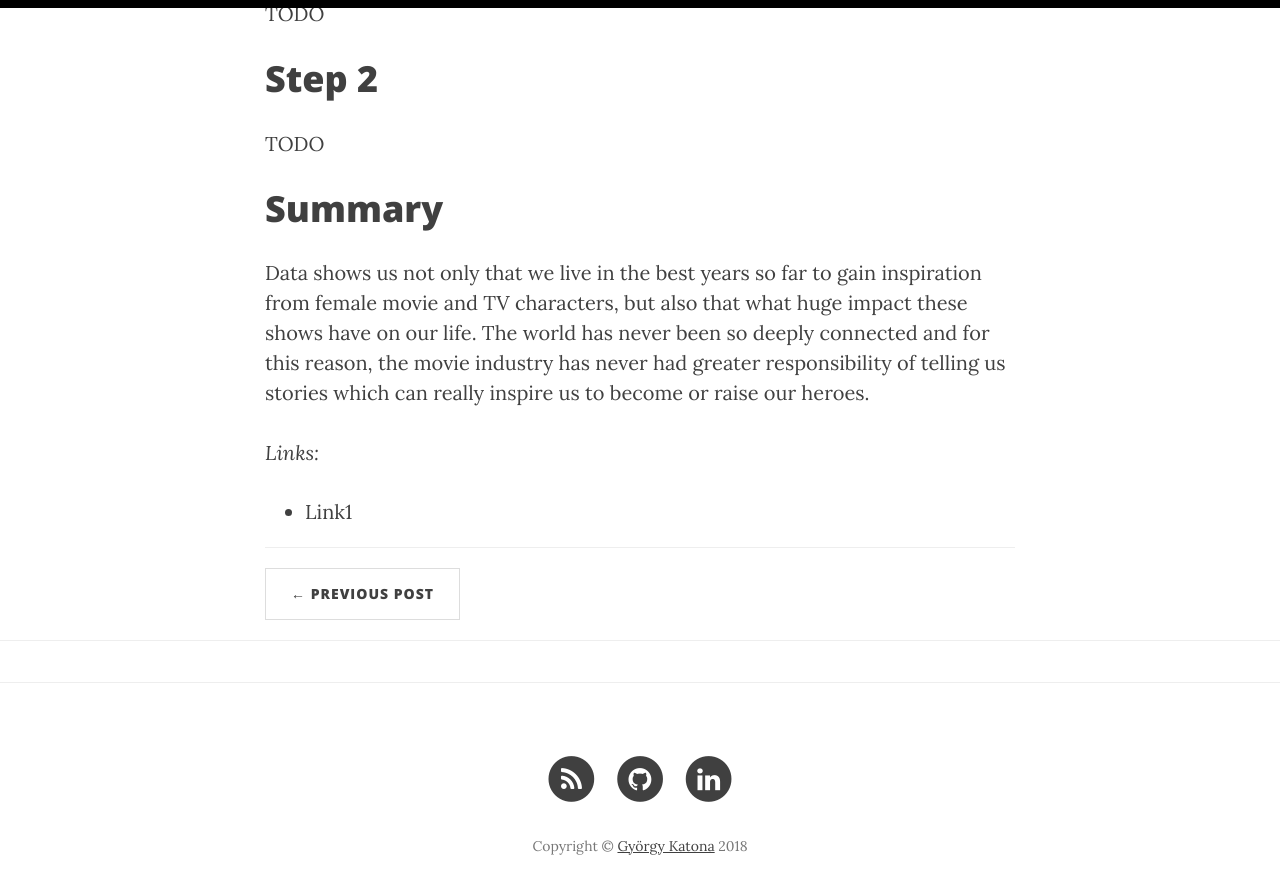
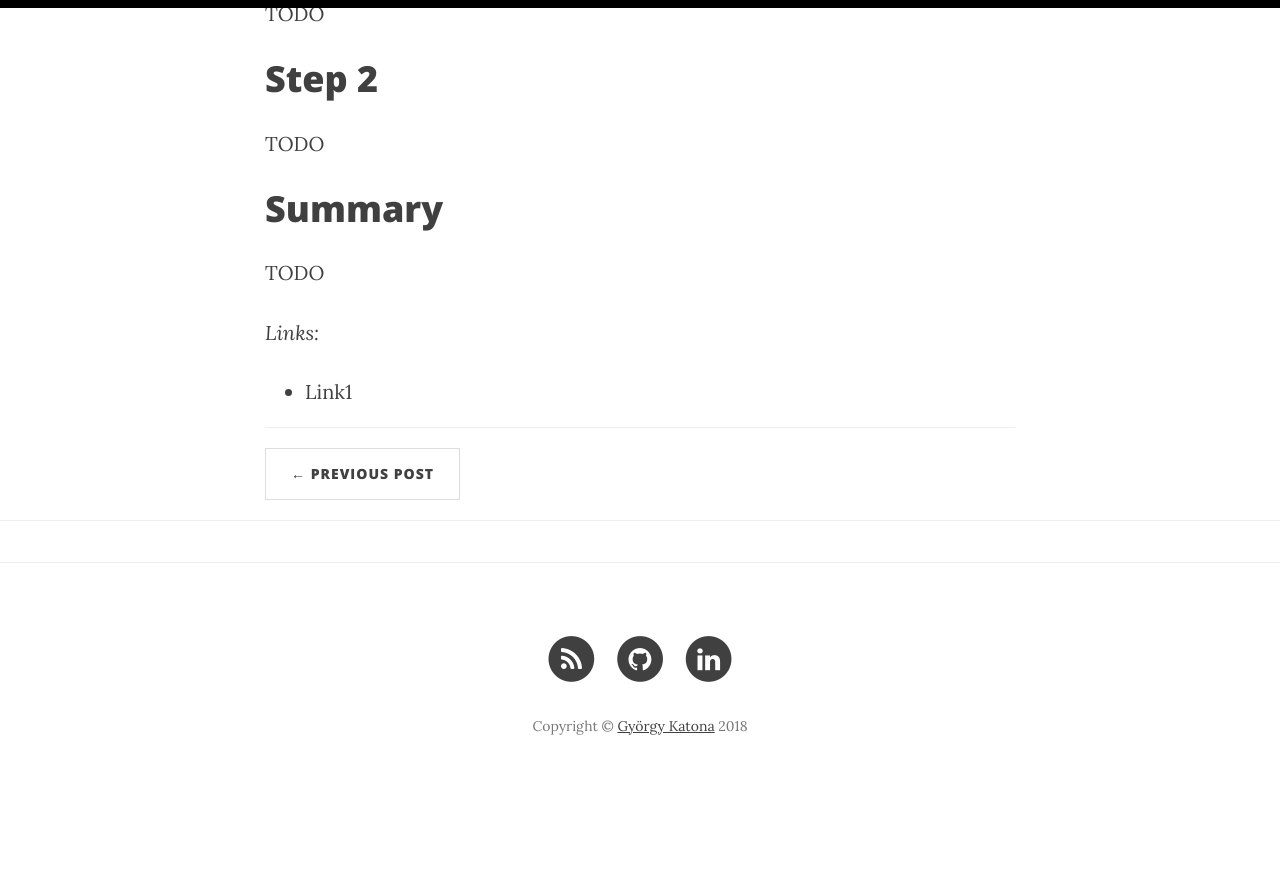
Before and after one commit to georgekatona/georgekatona.github.io, a Jekyll site: the page built from _posts/2019-04-04-Dynamic-Visualization-of-Over-7000-Half-Marathonists.markdown, in a window 1280 px wide and 900 px high, scrolled down 721 px. Shown: the top 894 px of the window. Built offline with Jekyll 4.4.1, drawn with Linux system fonts in a browser that asks for light colours; nearby versions of some CDN libraries; comment, search, counter and statistics services are not loaded; after the commit the page ends 1523 px from its top, so only the background shows below that.

Commit message:
Remove summary

```diff
--- a/_posts/2019-04-04-Dynamic-Visualization-of-Over-7000-Half-Marathonists.markdown
+++ b/_posts/2019-04-04-Dynamic-Visualization-of-Over-7000-Half-Marathonists.markdown
@@ -25,8 +25,7 @@ TODO
 
 # Summary
 
-Data shows us not only that we live in the best years so far to gain inspiration from female movie and TV characters, but also that what huge impact these shows have on our life. The world has never been so deeply connected and for this reason, the movie industry has never had greater responsibility of telling us stories which can really inspire us to become or raise our heroes.
-
+TODO
 
 
 *Links:*
```
